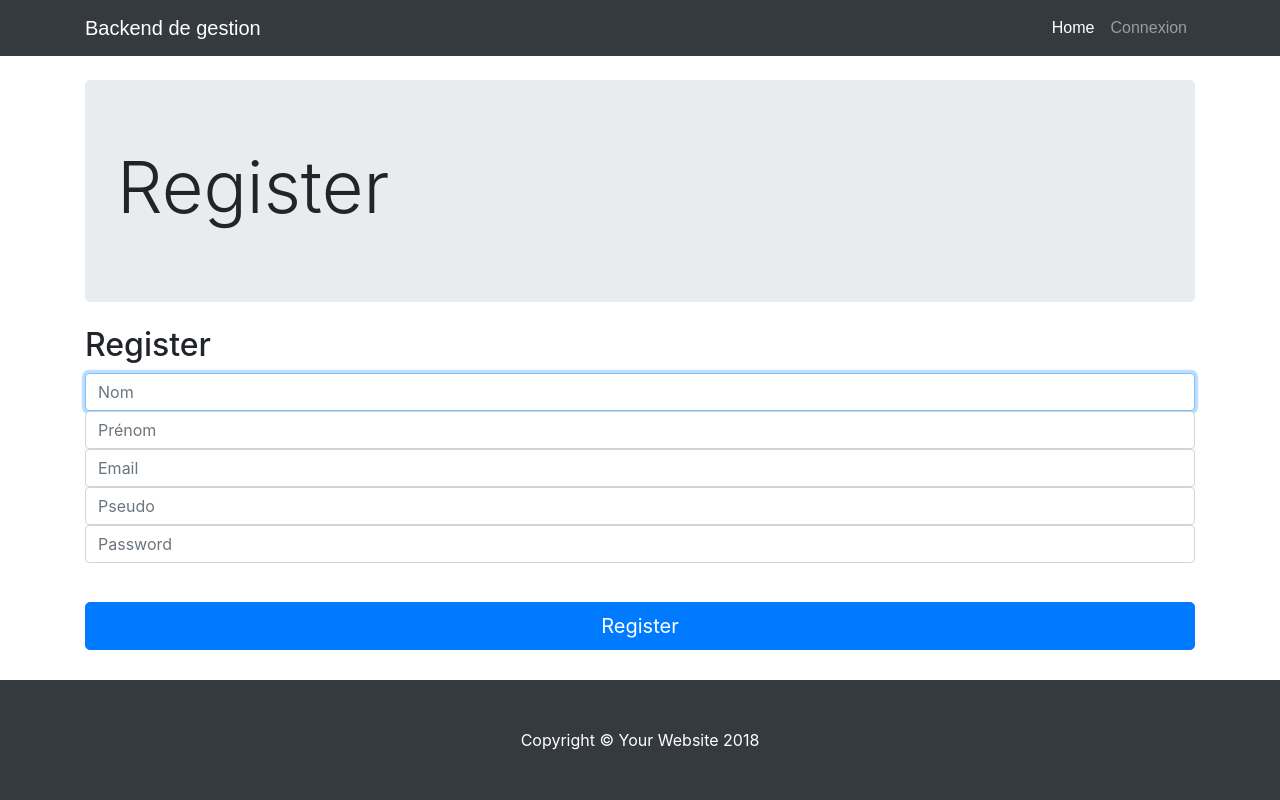
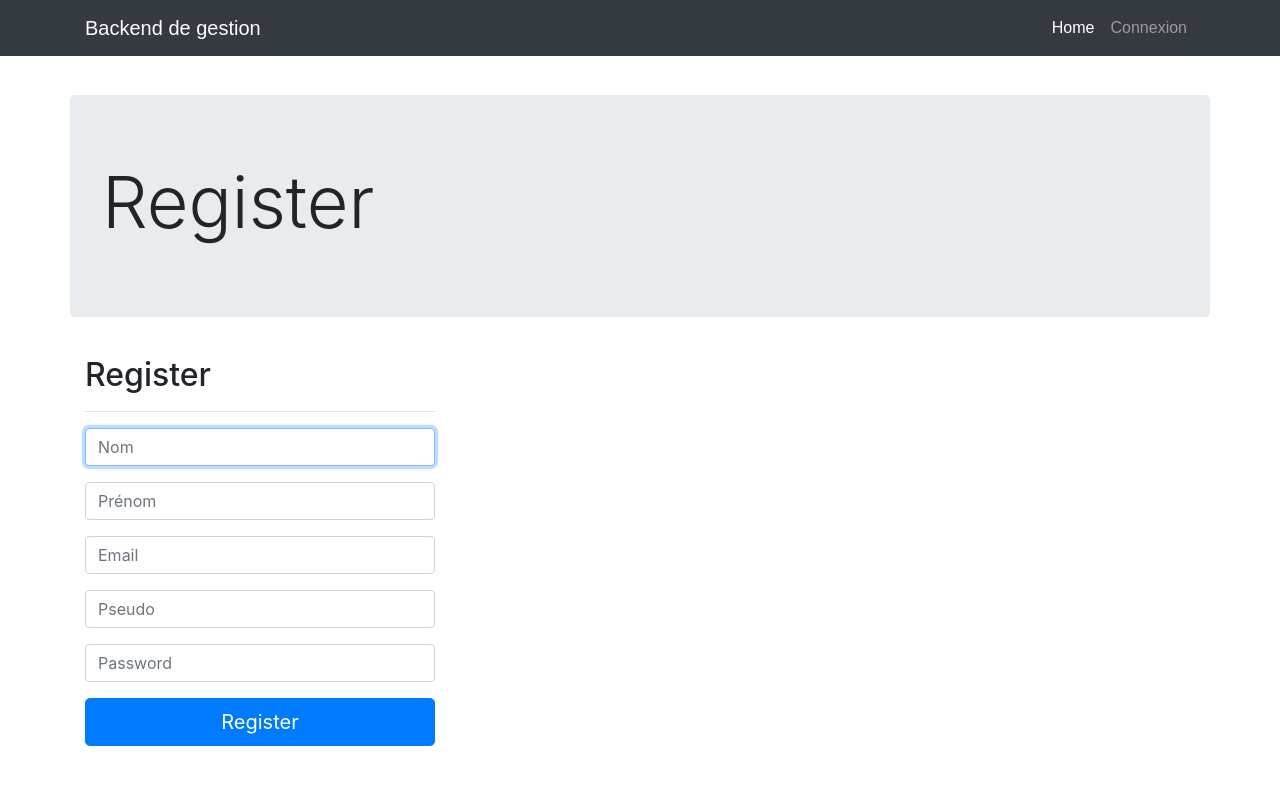
Before and after one commit to Texier54/GeoQuizz, a PHP site: template backoffice/templates/register.html.twig in a window 1280 px wide. Run offline with PHP 8.4, Linux system fonts and the light colour scheme; the template is opened without the code that fills it, so the values that code supplies are empty; some libraries are stand-ins or nearby versions.

Commit message:
modified login and register form

```diff
--- a/backoffice/assets/css/heroic-features.css
+++ b/backoffice/assets/css/heroic-features.css
@@ -38,3 +38,8 @@ button {
 	margin-top: 15px;
 	margin-bottom: 15px;
 }
+
+.row {
+	margin-top: 15px;
+	margin-bottom: 15px;
+}
--- a/backoffice/templates/layout.html.twig
+++ b/backoffice/templates/layout.html.twig
@@ -65,13 +65,6 @@
 
         {% endblock %}
 
-        <!-- Footer -->
-        <footer class="py-5 bg-dark">
-          <div class="container">
-            <p class="m-0 text-center text-white">Copyright &copy; Your Website 2018</p>
-          </div>
-          <!-- /.container -->
-        </footer>
 
         <!-- Bootstrap core JavaScript -->
         <script src="vendor/jquery/jquery.min.js"></script>
--- a/backoffice/templates/register.html.twig
+++ b/backoffice/templates/register.html.twig
@@ -14,34 +14,43 @@
 
     <div class="container">
 
-      <header class="jumbotron my-4">
-        <h1 class="display-3">Register</h1>
-      </header>
+      <div class="row">
+        <header class="jumbotron my-4 col-md-12">
+          <h1 class="display-3">Register</h1>
+        </header>
 
-      <form class="form-signin" action="" method="POST">
-        <h2 class="form-signin-heading">Register</h2>
-        <label for="nom" class="sr-only">Nom</label>
+        <form class="form-signin col-sm-4 col-sm-offset-4" action="" method="POST">
+          <h2 class="form-signin-heading">Register</h2> <hr>
 
-        <input name="nom" type="text" id="nom" class="form-control" placeholder="Nom" required autofocus>
+          <div class="form-group">
+            <label for="nom" class="sr-only">Nom</label>
+            <input name="nom" type="text" id="nom" class="form-control" placeholder="Nom" required autofocus>
+          </div>
 
-        <label for="prenom" class="sr-only">Prénom</label>
+          <div class="form-group">
+            <label for="prenom" class="sr-only">Prénom</label>
+            <input name="prenom" type="text" id="prenom" class="form-control" placeholder="Prénom" required>
+          </div>
 
-        <input name="prenom" type="text" id="prenom" class="form-control" placeholder="Prénom" required>
+          <div class="form-group">
+            <label for="email" class="sr-only">Email</label>
+            <input name="email" type="email" id="email" class="form-control" placeholder="Email" required>
+          </div>
 
-        <label for="email" class="sr-only">Email</label>
+          <div class="form-group">
+            <label for="pseudo" class="sr-only">Pseudo</label>
+            <input name="pseudo" type="text" id="pseudo" class="form-control" placeholder="Pseudo" required>
+          </div>
 
-        <input name="email" type="email" id="email" class="form-control" placeholder="Email" required>
+          <div class="form-group">
+            <label for="password" class="sr-only">Password</label>
+            <input name="password" type="password" id="password" class="form-control" placeholder="Password" required>
+          </div>
 
-        <label for="pseudo" class="sr-only">Pseudo</label>
+          <button class="btn btn-lg btn-primary btn-block" type="submit">Register</button>
 
-        <input name="pseudo" type="text" id="pseudo" class="form-control" placeholder="Pseudo" required>
-
-        <label for="password" class="sr-only">Password</label>
-
-        <input name="password" type="password" id="password" class="form-control" placeholder="Password" required>
-          <br>
-        <button class="btn btn-lg btn-primary btn-block" type="submit">Register</button>
-      </form>
+        </form>
+      </div>
 
     </div>
 {% endblock %}
```
Also changed, not shown: backoffice/templates/connexion.html.twig (+18 -15 lines).
